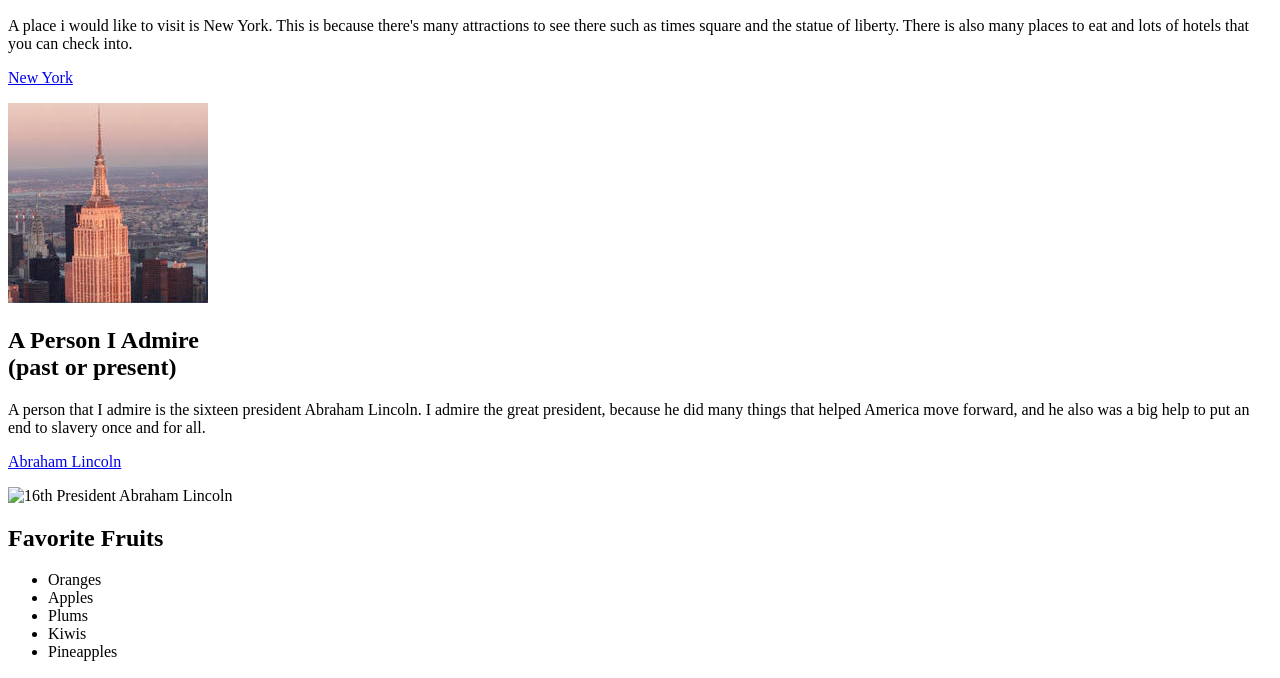
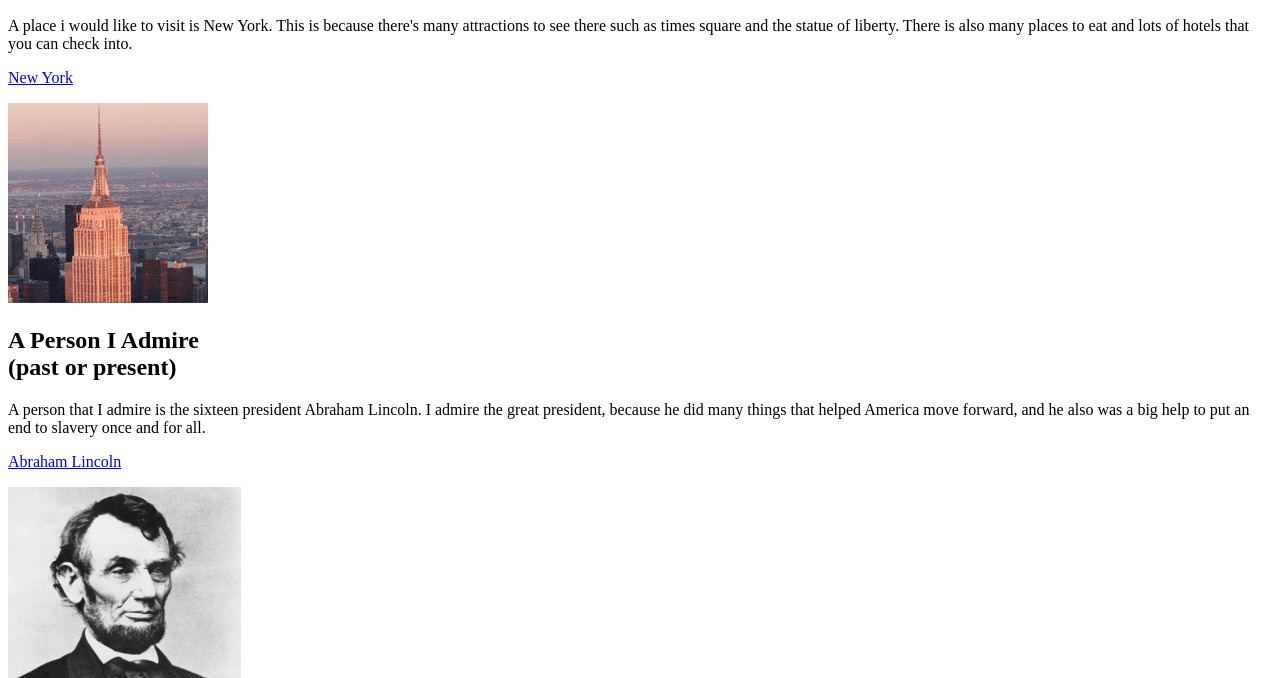
Before and after one commit to dgalvan2002/dgalvan.github.io, a plain HTML site: page project3.html in a window 1280 px wide. Shown: the part 110-788 px from the top of the page. Drawn offline with Linux system fonts and the light colour scheme.

Commit message:
Update project3.html

```diff
--- a/project3.html
+++ b/project3.html
@@ -43,7 +43,7 @@
 
     <p>
 
-     <img src= "abrahamlincoln" width="233" height="300" alt="16th President Abraham Lincoln">
+     <img src= "abrahamlincoln.jpg" width="233" height="300" alt="16th President Abraham Lincoln">
 
        </img src>
 
```
